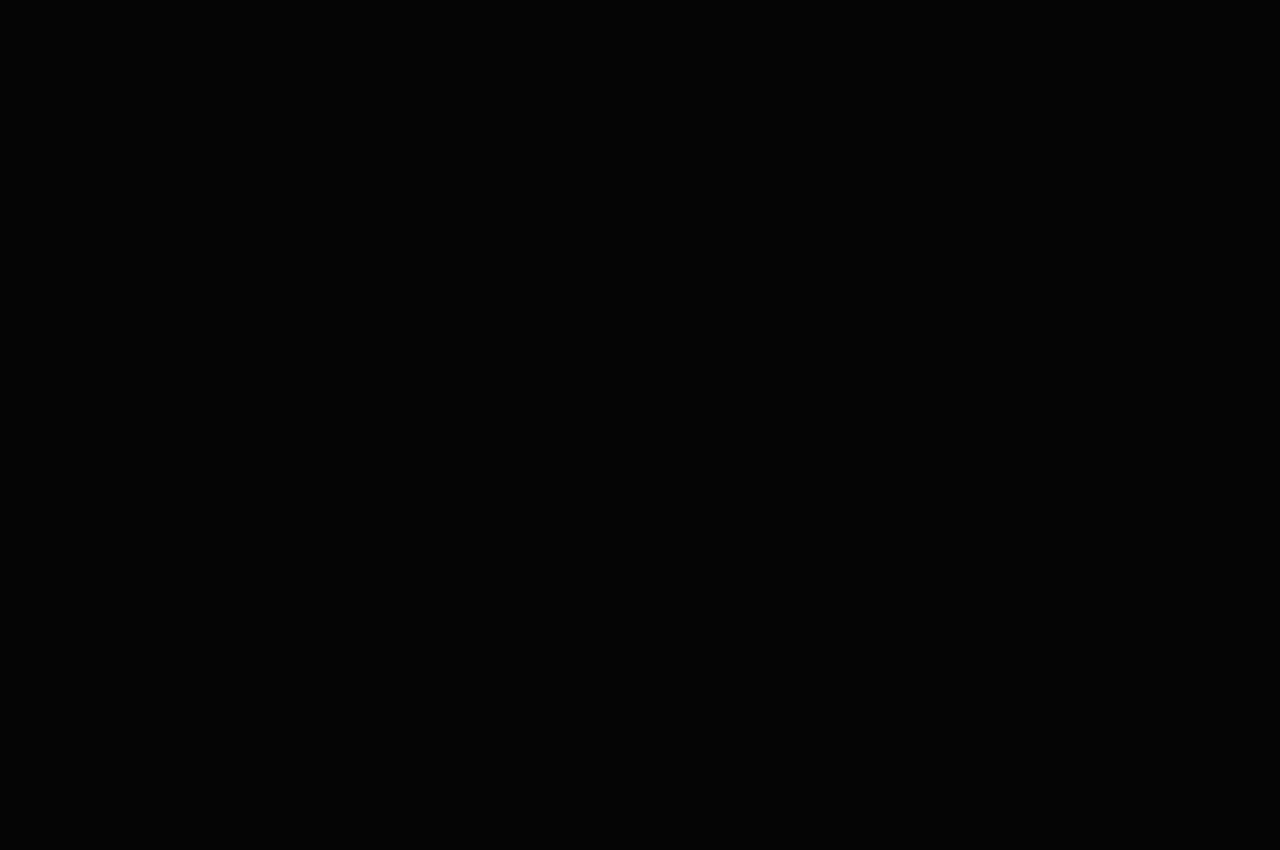
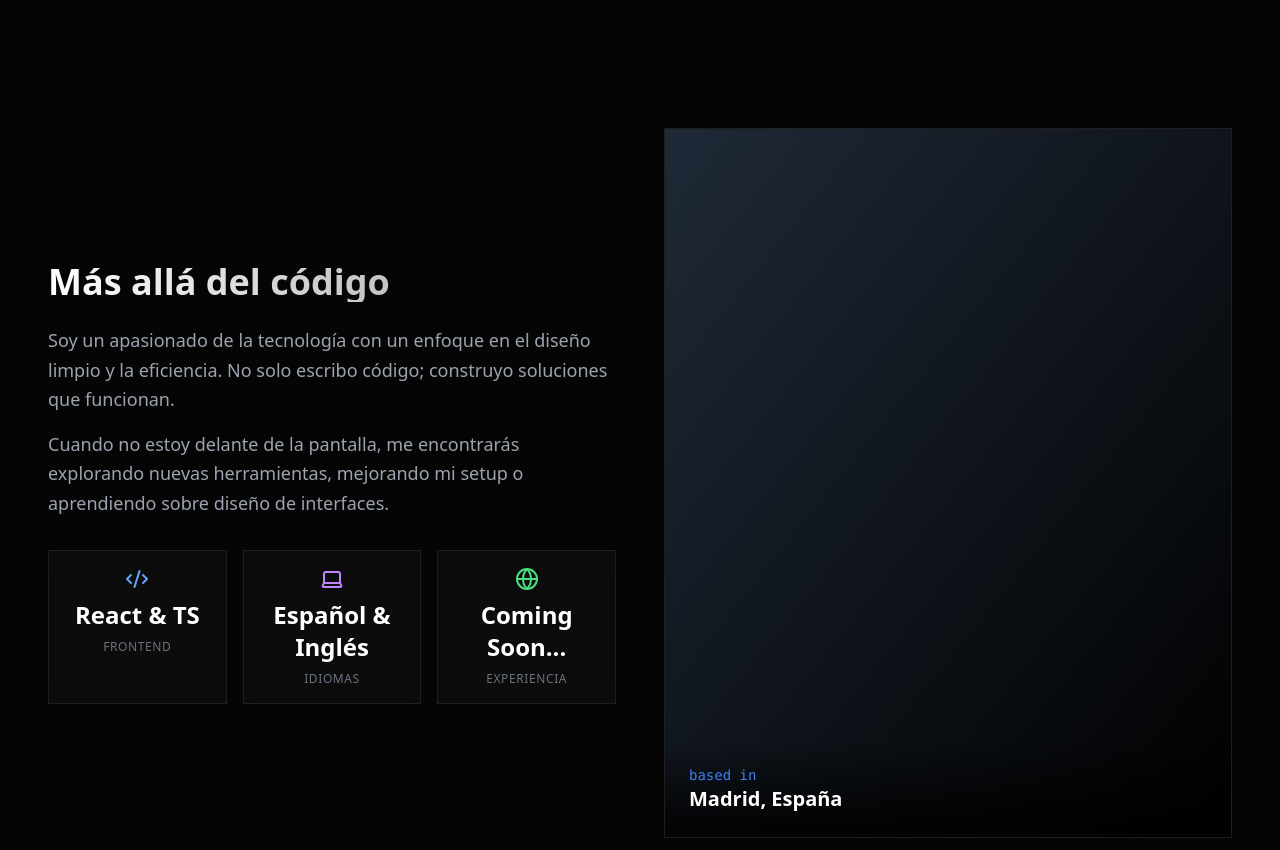
Before and after one commit to arturo54535345/MyPortfolio, a React (Vite) app: page / in a window 1280 px wide. Shown: the part 800-1650 px from the top of the page. Before the commit the page ends 800 px from the top, so only its background shows below. Built offline with nearby package versions, Linux system fonts and the light colour scheme.

Commit message:
add About section with stats and profile card

```diff
--- a/src/App.tsx
+++ b/src/App.tsx
@@ -1,9 +1,13 @@
 import { Navbar } from "./components/layout/Navbar";
+import { Hero } from "./sections/Hero/Hero";
+import { About } from "./sections/About/About";
 
 
 function App() {
   return (
     <main className="relative bg-background min-h-screen selection:bg-accent selection:text-white">
+      <Hero />
+      <About />
       <Navbar />
     </main>
   );
--- a/src/sections/About/About.tsx
+++ b/src/sections/About/About.tsx
@@ -0,0 +1,71 @@
+import { SectionWrapper } from "../../components/layout/SectionWrapper";
+import { FadeIn } from "../../components/animations/FadeIn";
+import { Card } from "../../components/ui/Card";
+import { Code2, Globe, Laptop } from "lucide-react";
+
+export const About =() => {
+    const stats = [
+        {icon: <Code2 className="text-blue-400" />, label: "Frontend", value: "React & TS"},
+        {icon: <Laptop className="text-purple-400" />, label: "Idiomas", value: "Español & Inglés"},
+        {icon: <Globe className="text-green-400" />, label: "Experiencia", value: "Coming Soon..."},
+    ];
+   return (
+    <SectionWrapper id="about">
+      <div className="grid grid-cols-1 md:grid-cols-2 gap-12 items-center">
+
+        {/* COLUMNA IZQUIERDA: Texto */}
+        <div className="space-y-6">
+          <FadeIn>
+            <h2 className="text-3xl md:text-4xl font-bold bg-clip-text text-transparent bg-gradient-to-r from-white to-white/60">
+              Más allá del código
+            </h2>
+          </FadeIn>
+
+          <FadeIn delay={0.1}>
+            <p className="text-gray-400 text-lg leading-relaxed">
+              Soy un apasionado de la tecnología con un enfoque en el diseño limpio y la eficiencia.
+              No solo escribo código; construyo soluciones que funcionan.
+            </p>
+            <p className="text-gray-400 text-lg leading-relaxed mt-4">
+              Cuando no estoy delante de la pantalla, me encontrarás explorando nuevas herramientas,
+              mejorando mi setup o aprendiendo sobre diseño de interfaces.
+            </p>
+          </FadeIn>
+
+          {/* Stats Grid */}
+          <FadeIn delay={0.2}>
+            <div className="grid grid-cols-3 gap-4 mt-8">
+              {stats.map((stat, index) => (
+                <Card key={index} className="p-4 flex flex-col items-center text-center gap-2 hover:bg-white/5 transition-colors">
+                  {stat.icon}
+                  <span className="text-2xl font-bold text-white">{stat.value}</span>
+                  <span className="text-xs text-gray-500 uppercase tracking-wider">{stat.label}</span>
+                </Card>
+              ))}
+            </div>
+          </FadeIn>
+        </div>
+
+        {/* COLUMNA DERECHA: Imagen / Avatar */}
+        <FadeIn delay={0.3}>
+          <Card className="relative aspect-square md:aspect-[4/5] overflow-hidden group">
+            {/* Si no tienes foto aún, este div gris hará de placeholder elegante */}
+            <div className="absolute inset-0 bg-gradient-to-br from-gray-800 to-black" />
+
+            {/* Aquí iría tu foto real:
+               <img src="/assets/avatars/me.jpg" alt="Arturo" className="object-cover w-full h-full transition-transform duration-500 group-hover:scale-105" />
+            */}
+
+            {/* Texto sobre la imagen */}
+            <div className="absolute bottom-0 left-0 w-full p-6 bg-gradient-to-t from-black/90 to-transparent">
+              <p className="font-mono text-sm text-accent">based in</p>
+              <p className="text-white font-bold text-xl">Madrid, España</p>
+            </div>
+          </Card>
+        </FadeIn>
+
+      </div>
+    </SectionWrapper>
+   );
+
+};
```
